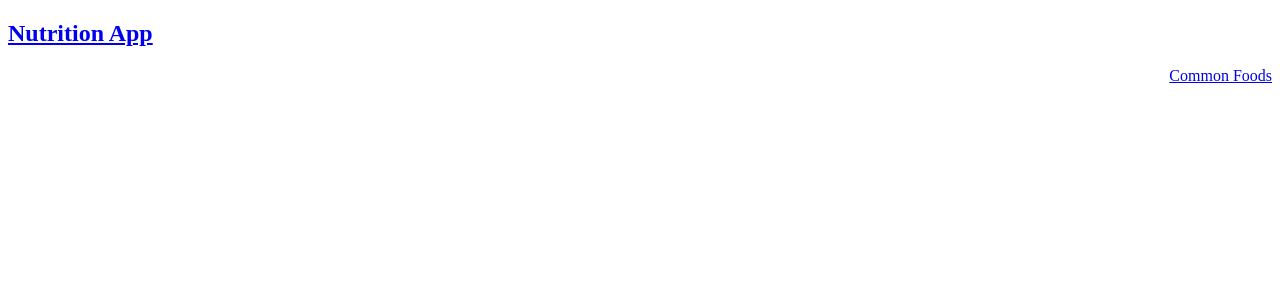
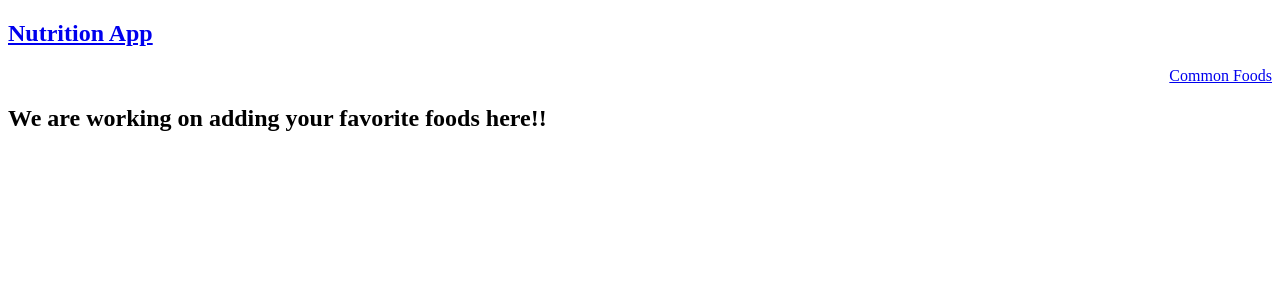
Before and after one commit to ashtin23/Nutrition, a React (Create React App) app in the folder nutrition-app/: page /food in a window 1280 px wide. Shown: the top 300 px of the page. Built offline with nearby package versions, Linux system fonts and the light colour scheme.

Commit message:
button functioning

```diff
--- a/nutrition-app/src/components/App/App.js
+++ b/nutrition-app/src/components/App/App.js
@@ -3,7 +3,7 @@ import { Route } from "react-router-dom";
 import Nav from "../Nav/Nav";
 import Home from "../Home/Home";
 import List from "../List/List";
-
+import Food from "../Food/Food";
 import "./App.css";
 
 class App extends Component {
@@ -24,6 +24,9 @@ class App extends Component {
             <Route path="/list"
             exact component={List}
             />
+            <Route path="/food"
+            exact component={Food}
+            />
           </main>
         </div>
     );
--- a/nutrition-app/src/components/Food/Food.js
+++ b/nutrition-app/src/components/Food/Food.js
@@ -0,0 +1,15 @@
+import React, { Component } from "react";
+import "./Food.css";
+
+class Food extends Component {
+  render() {
+
+    return (
+      <div className="body">
+        <h2>We are working on adding your favorite foods here!!</h2>
+      </div>
+    );
+  }
+}
+
+export default Food;
--- a/nutrition-app/src/components/Home/Home.js
+++ b/nutrition-app/src/components/Home/Home.js
@@ -2,6 +2,14 @@ import React, { Component } from "react";
 import "./Home.css";
 
 class Home extends Component {
+  constructor(props) {
+    super(props);
+    this.handleClick = this.handleClick.bind(this);
+  }
+  handleClick() {
+    console.log('Clicked')
+  }
+
   render() {
     console.log(this.props);
 
@@ -10,7 +18,7 @@ class Home extends Component {
         <h2>Get started by searching for your favorite food!</h2>
         <form className="search">
           <input type="text"></input>
-          <button type="submit">Submit</button>
+          <button type="submit" onClick={this.handleClick}>Submit</button>
         </form>
       </div>
     );
```
